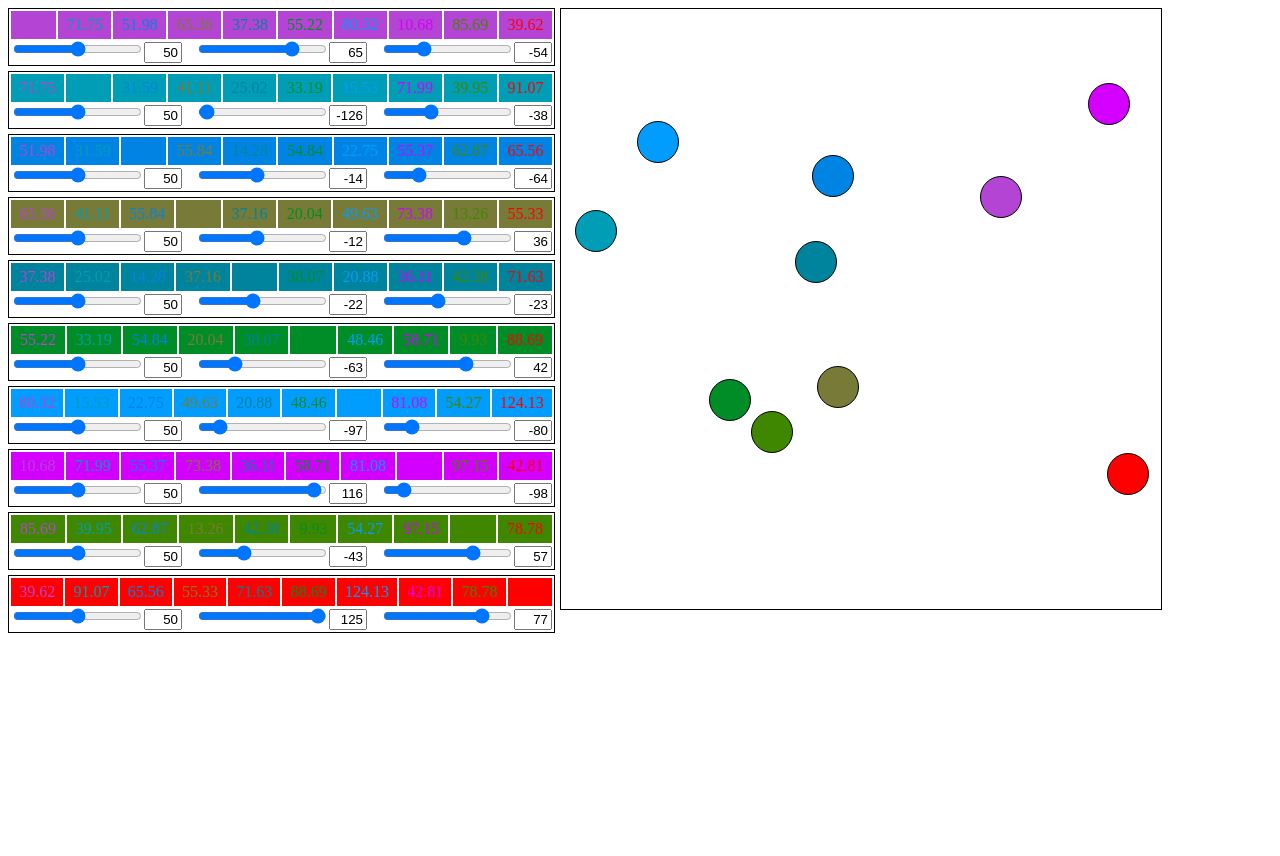
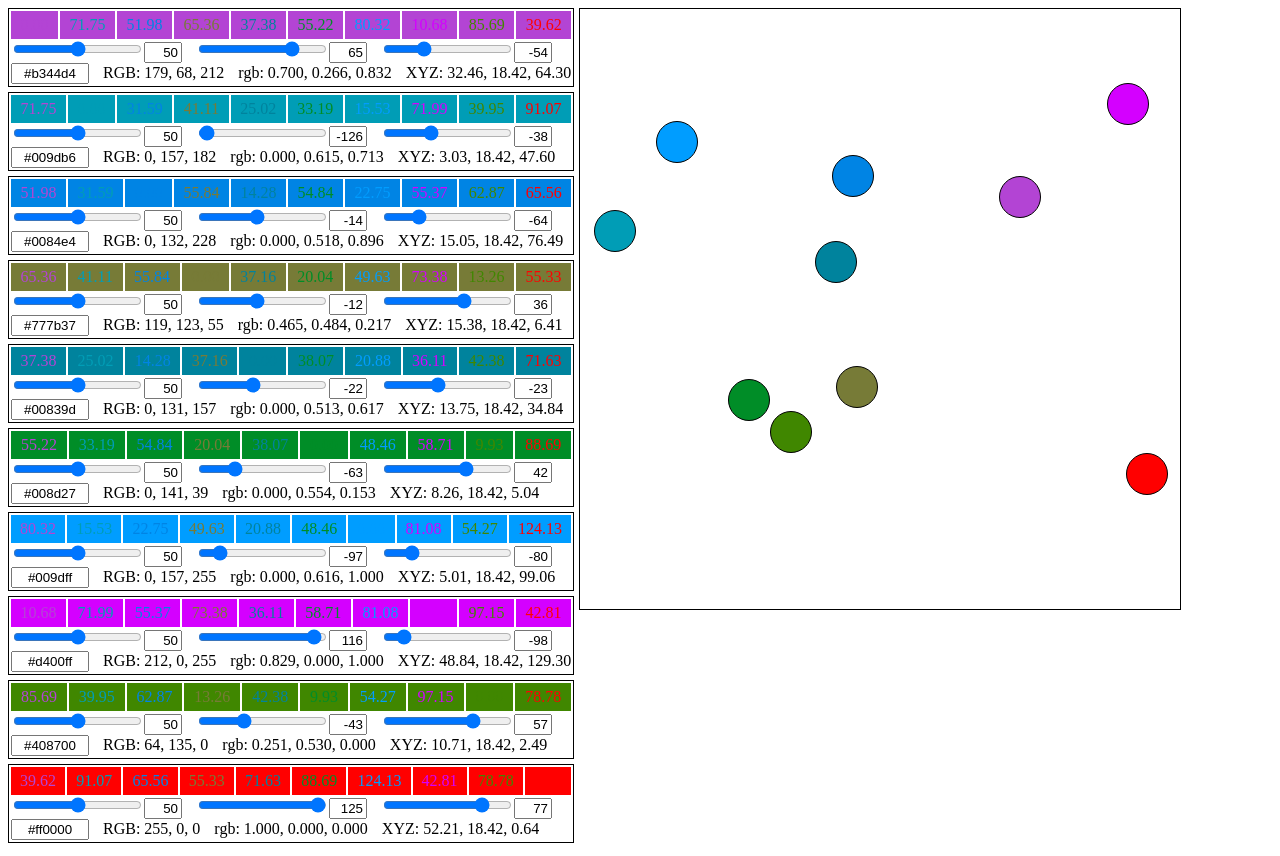
Before and after one commit to thobl/LCh-Lab-color-palette, a React (Create React App) app: page / in a window 1280 px wide. Before the commit the page ends 800 px from the top, so only its background shows below. Built offline with nearby package versions, Linux system fonts and the light colour scheme.

Commit message:
hex input

```diff
--- a/src/Color.tsx
+++ b/src/Color.tsx
@@ -101,11 +101,13 @@ export function XYZ_to_RGB(color: ColorXYZ): ColorRGB {
     if (u < 0.0031308) return 12.92 * u;
     return 1.055 * u ** (1 / 2.4) - 0.055;
   }
-  return {
-    R: gamma(r / 100),
-    G: gamma(g / 100),
-    B: gamma(b / 100)
+
+  const res: ColorRGB = {
+    R: Math.min(1, Math.max(0, gamma(r / 100))),
+    G: Math.min(1, Math.max(0, gamma(g / 100))),
+    B: Math.min(1, Math.max(0, gamma(b / 100)))
   };
+  return res;
 }
 
 // https://en.wikipedia.org/wiki/SRGB#Specification_of_the_transformation
@@ -147,6 +149,33 @@ export function RGB_to_HLC(color: ColorRGB): ColorHLC {
 
 export function HLC_to_RGB(color: ColorHLC): ColorRGB {
   return XYZ_to_RGB(HLC_to_XYZ(color));
+}
+
+export function RGB_to_Hex(color: ColorRGB): string {
+  const to_hex = (x: number) => {
+    const hex = Math.round(x).toString(16);
+    return hex.length === 1 ? '0' + hex : hex;
+  }
+  return "#" + to_hex(255 * color.R) + to_hex(255 * color.G) + to_hex(255 * color.B);
+}
+
+export function Hex_to_RGB(color: string): ColorRGB {
+  let match = /#([\da-fA-F]{2})([\da-fA-F]{2})([\da-fA-F]{2})/.exec(color);
+  if (match)
+    return {
+      R: parseInt(match[1], 16) / 255,
+      G: parseInt(match[2], 16) / 255,
+      B: parseInt(match[3], 16) / 255
+    };
+  return { R: NaN, G: NaN, B: NaN };
+}
+
+export function LAB_to_Hex(color: ColorLAB): string {
+  return RGB_to_Hex(LAB_to_RGB(color));
+}
+
+export function Hex_to_LAB(color: string): ColorLAB {
+  return RGB_to_LAB(Hex_to_RGB(color));
 }
 
 export function RGB_to_CSS(color: ColorRGB): string {
--- a/src/ColorInput.tsx
+++ b/src/ColorInput.tsx
@@ -1,5 +1,5 @@
 import React from 'react'
-import { CIEDE2000, ColorLAB, LAB_to_CSS } from './Color';
+import { CIEDE2000, ColorLAB, ColorRGB, ColorXYZ, Hex_to_LAB, LAB_to_CSS, LAB_to_Hex, LAB_to_RGB, LAB_to_XYZ } from './Color';
 
 interface ColorInputProps {
   colors: Array<ColorLAB>;
@@ -23,6 +23,11 @@ export default class ColorInput extends React.Component<ColorInputProps> {
       }
     }
 
+    const onChangeHex = (e: React.ChangeEvent<HTMLInputElement>) => {
+      colors[id] = Hex_to_LAB(e.target.value);
+      this.props.handler(colors);
+    }
+
     let id2: number = 0;
     const preview_boxes = colors.map((color2: ColorLAB) => {
       const css_color1: string = LAB_to_CSS(color);
@@ -34,6 +39,9 @@ export default class ColorInput extends React.Component<ColorInputProps> {
       );
     });
 
+    const xyz: ColorXYZ = LAB_to_XYZ(color);
+    const rgb: ColorRGB = LAB_to_RGB(color);
+    //
     return (
       <div className='ColorInput'>
         <div className='ColorInputPreviewRow' >
@@ -49,6 +57,13 @@ export default class ColorInput extends React.Component<ColorInputProps> {
           <input className='LABslider' type='range' min='-128' max='127' value={color.b} onChange={onChangeFunction('b')} />
           <input className='LABInput' value={color.b} onChange={onChangeFunction('b')} />
         </div>
+        <input className='HexInput' value={LAB_to_Hex(color)} onChange={onChangeHex} />
+        <span className='Spacer'> </span>
+        RGB: {(rgb.R * 255).toFixed(0) + ', ' + (rgb.G * 255).toFixed(0) + ', ' + (rgb.B * 255).toFixed(0)}
+        <span className='Spacer'> </span>
+        rgb: {rgb.R.toFixed(3) + ', ' + rgb.G.toFixed(3) + ', ' + rgb.B.toFixed(3)}
+        <span className='Spacer'> </span>
+        XYZ: {xyz.X.toFixed(2) + ', ' + xyz.Y.toFixed(2) + ', ' + xyz.Z.toFixed(2)}
       </div>
     );
   }
--- a/src/Palette.css
+++ b/src/Palette.css
@@ -26,3 +26,8 @@
     border: 1px solid;
     padding: 2px;
 }
+
+.HexInput {
+    width: 70px;
+    text-align: center;
+}
```
